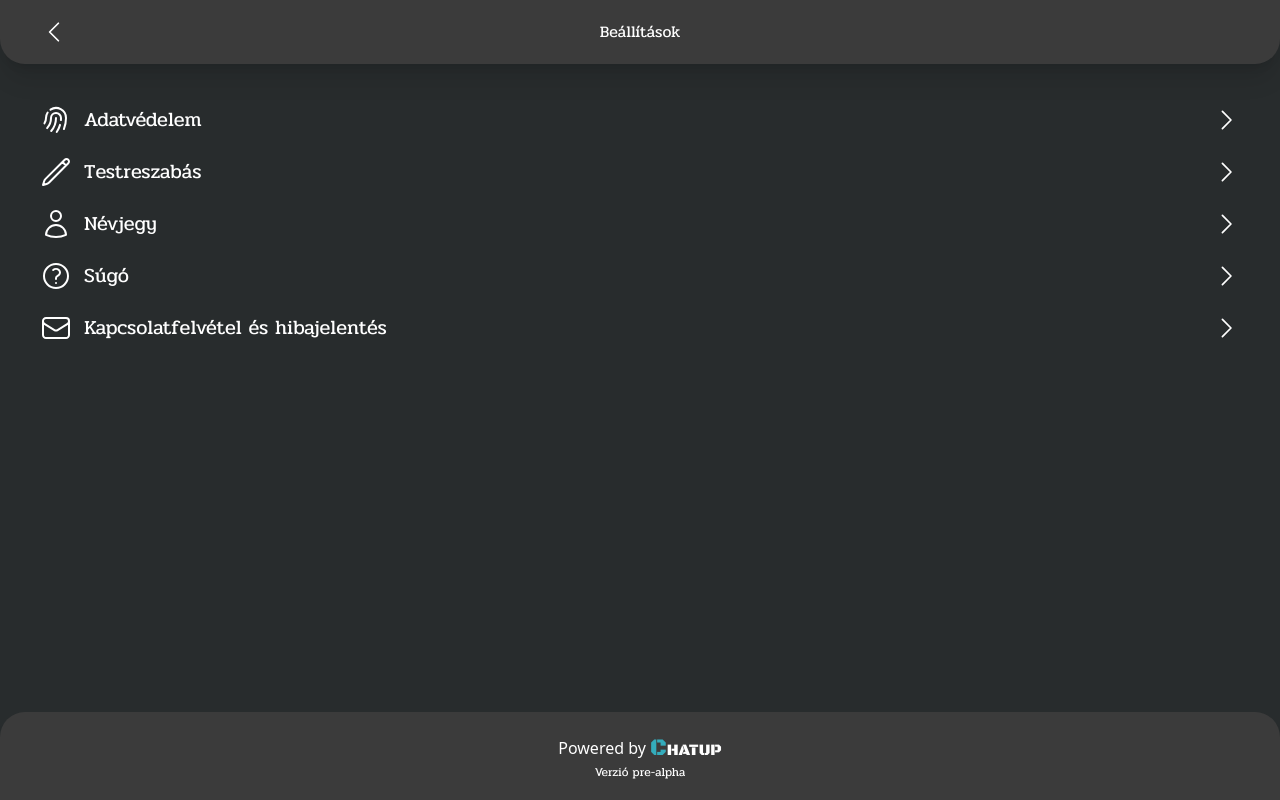
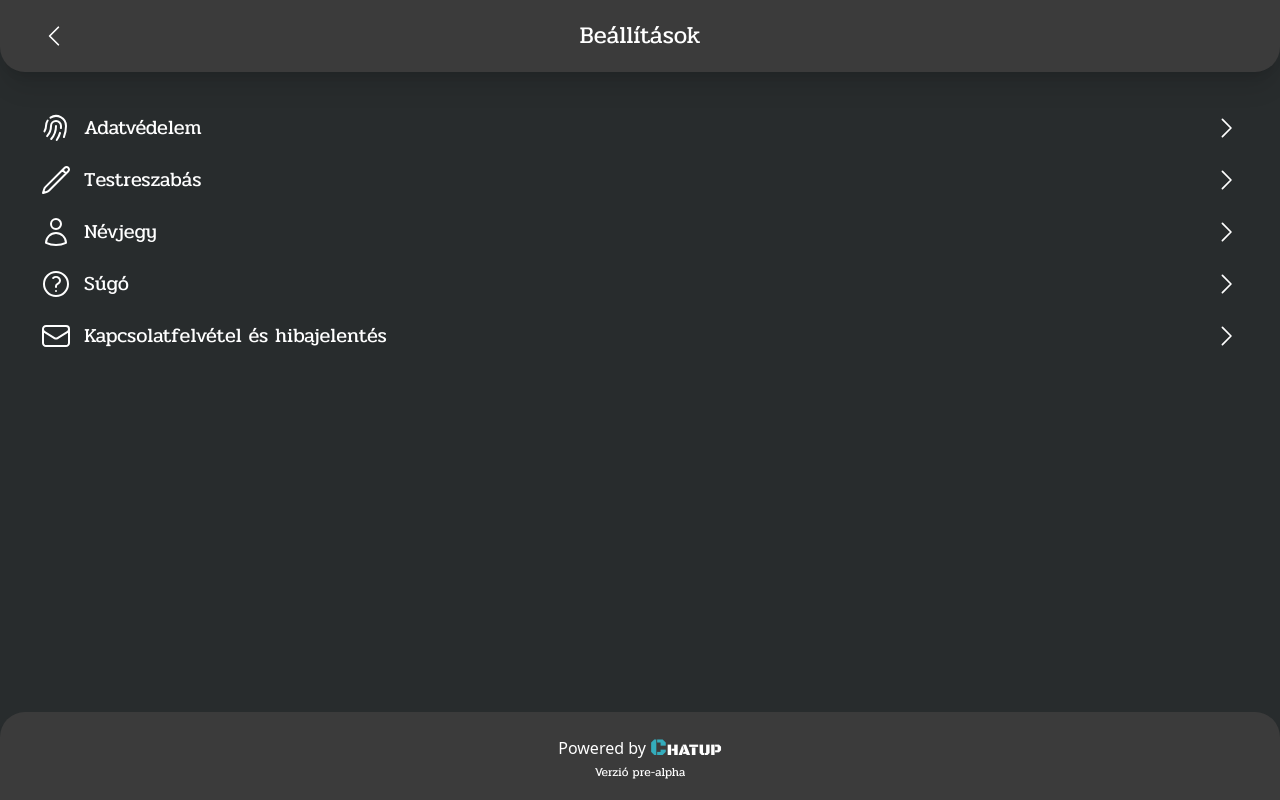
Before and after one commit to zsoltgombocz/chatup-frontend, a React (Vite) app: page /settings in a window 1280 px wide. Built offline with nearby package versions, Linux system fonts and the light colour scheme; a web font is replaced by a local one.

Commit message:
simplified navigation header

```diff
--- a/src/components/NavigationHeader.tsx
+++ b/src/components/NavigationHeader.tsx
@@ -1,27 +1,18 @@
-import React, { useState, useEffect } from 'react'
-import { useLocation, useNavigate } from 'react-router-dom';
-import { config } from '../config/headerConfig';
-import { getURLSegment } from '../utils/url';
+import React from 'react'
+import { useNavigate } from 'react-router-dom';
 import { ChevronLeftIcon } from '@heroicons/react/24/outline'
+import NavigationTitle from './NavigationTitle';
 
 function NavigationHeader() {
-    const location = useLocation();
     const navigate = useNavigate();
-
-    const [title, setTitle] = useState('');
-    useEffect(() => {
-        const segment: string = getURLSegment(location.pathname, null) || '';
-
-        setTitle(config.routeNames[segment]);
-    }, [location.pathname]);
 
     const handleBackClick = () => {
         navigate(-1);
     }
     return (
-        <div className={'flex flex-row items-center text'}>
+        <div className={'flex flex-row items-center text text-2xl'}>
             <ChevronLeftIcon className="absolute left-10 h-7 w-7 cursor-pointer" onClick={handleBackClick} />
-            {title}
+            <NavigationTitle />
         </div>
     )
 }
```
